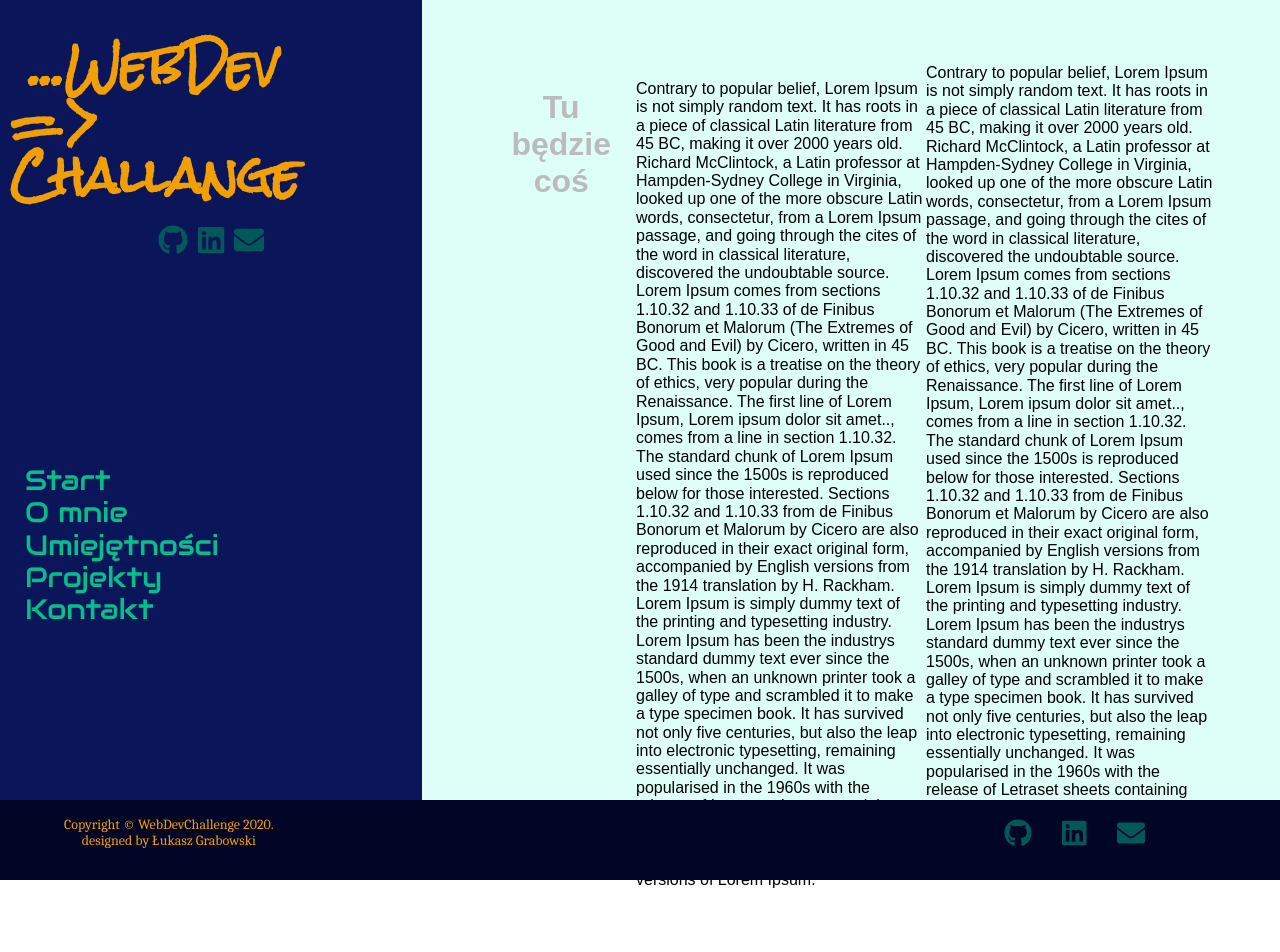
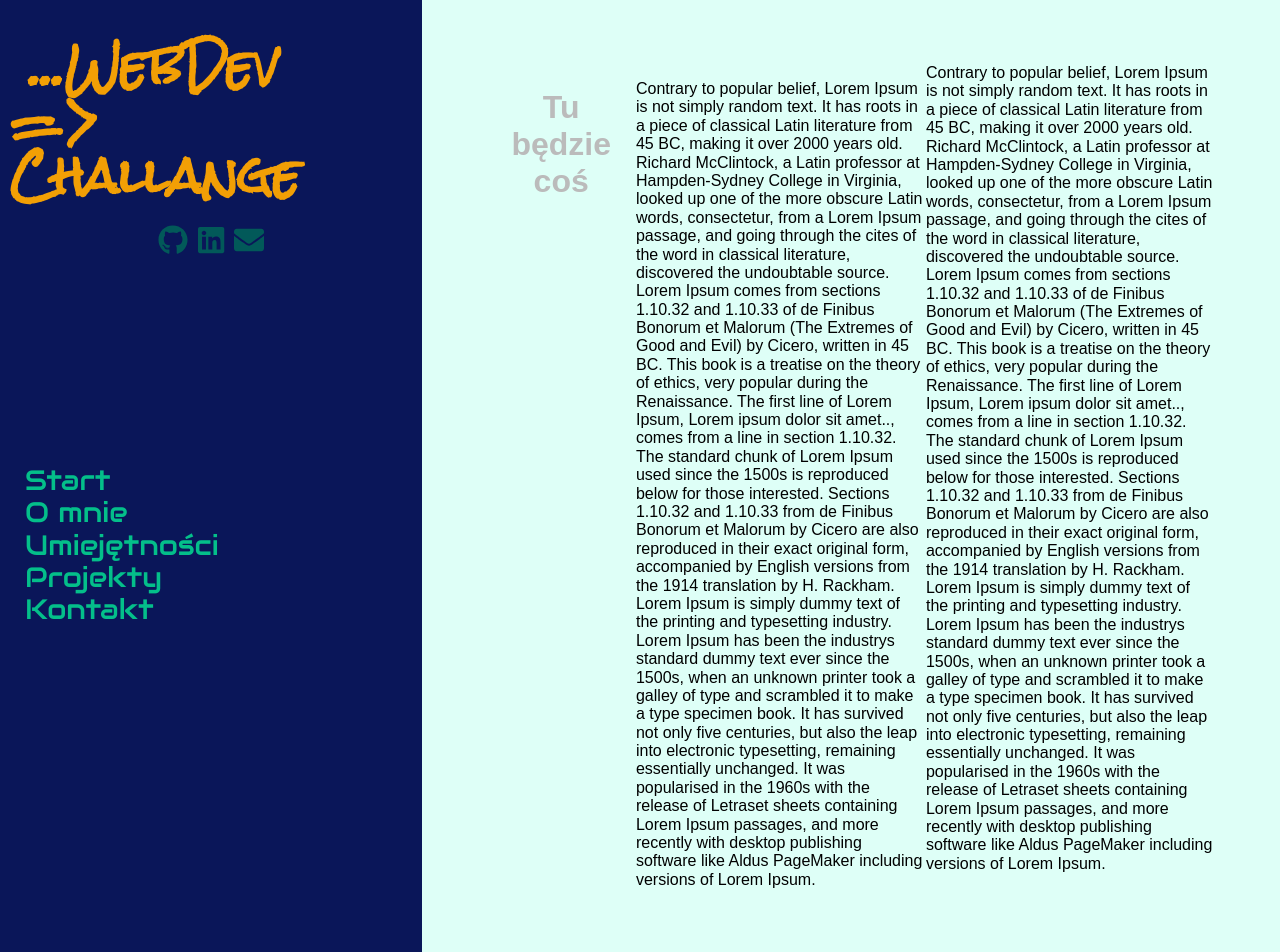
Before and after one commit to kasztaluki/portfolio, a React (Create React App) app: page / in a window 1280 px wide. Shown: the top 952 px of the page. Before the commit the page ends 889 px from the top, so only its background shows below. Built offline with nearby package versions, Linux system fonts and the light colour scheme.

Commit message:
add correct layout

```diff
--- a/src/App.js
+++ b/src/App.js
@@ -8,7 +8,7 @@ import Footer from "./components/layouts/Footer";
 class App extends Component {
   render() {
     return (
-      <container>
+      <container className="container">
         <Header />
         <Main />
         <Footer />
--- a/src/styles/global.scss
+++ b/src/styles/global.scss
@@ -17,12 +17,14 @@ body {
 }
 
 .container {
-  max-width: 1200px;
+  //min-width: 1200px;
   min-height: 100vh;
   display: flex;
-  flex-flow: row wrap;
+  justify-content: stretch;
+  flex-direction: row;
+  flex-wrap: wrap;
   @include tablet-large {
-    padding: 0 25px;
+    padding: 0;
   }
 }
 
--- a/src/styles/layouts/Footer.scss
+++ b/src/styles/layouts/Footer.scss
@@ -1,13 +1,12 @@
 @import "../global.scss";
 
 .footer {
-    display: inline-flex;
+    display: block;
     float: left;
     margin: 0;
     padding: 3px 5% 3px 5%;
     background-color: $color-background-menu;
-    height: 10vh;
-    width: 100%;
+    width: 100vw;
     .copyright {
         display: inline-block;
         //padding-left: 5%;
--- a/src/styles/layouts/Header.scss
+++ b/src/styles/layouts/Header.scss
@@ -6,7 +6,6 @@
     margin: 0;
     padding: 5px;
     width: 33%;
-    height: 100vh;
     background-color: $color-background-footer;
     .navigation {
         display: block;
@@ -45,4 +44,9 @@
             font-family: $font-menu;
         }
     }
+    @include tablet-large {
+        display: block;
+        float: center;
+        width: 100vw;
+    }
 }
--- a/src/styles/layouts/Main.scss
+++ b/src/styles/layouts/Main.scss
@@ -4,7 +4,6 @@
     display: inline-flex;
     float: right;
     background-color: $color-background-content;
-    height: 100vh;
     width: 67%;
     margin: 0;
     padding: 5%;
@@ -20,4 +19,9 @@
             font-size: $base-size;
         }
     }
+    @include tablet-large {
+        display: block;
+        float: center;
+        width: 100vw;
+    }
 }
--- a/src/styles/mixins.scss
+++ b/src/styles/mixins.scss
@@ -1,18 +1,18 @@
 // media query
 @mixin mobile-large {
-    @media (min-width: 576px) {
+    @media (max-width: 576px) {
       @content;
     }
   }
 
   @mixin tablet-small {
-    @media (min-width: 768px) {
+    @media (max-width: 768px) {
       @content;
     }
   }
 
   @mixin tablet-large {
-    @media (min-width: 992px) {
+    @media (max-width: 992px) {
       @content;
     }
   }
```
